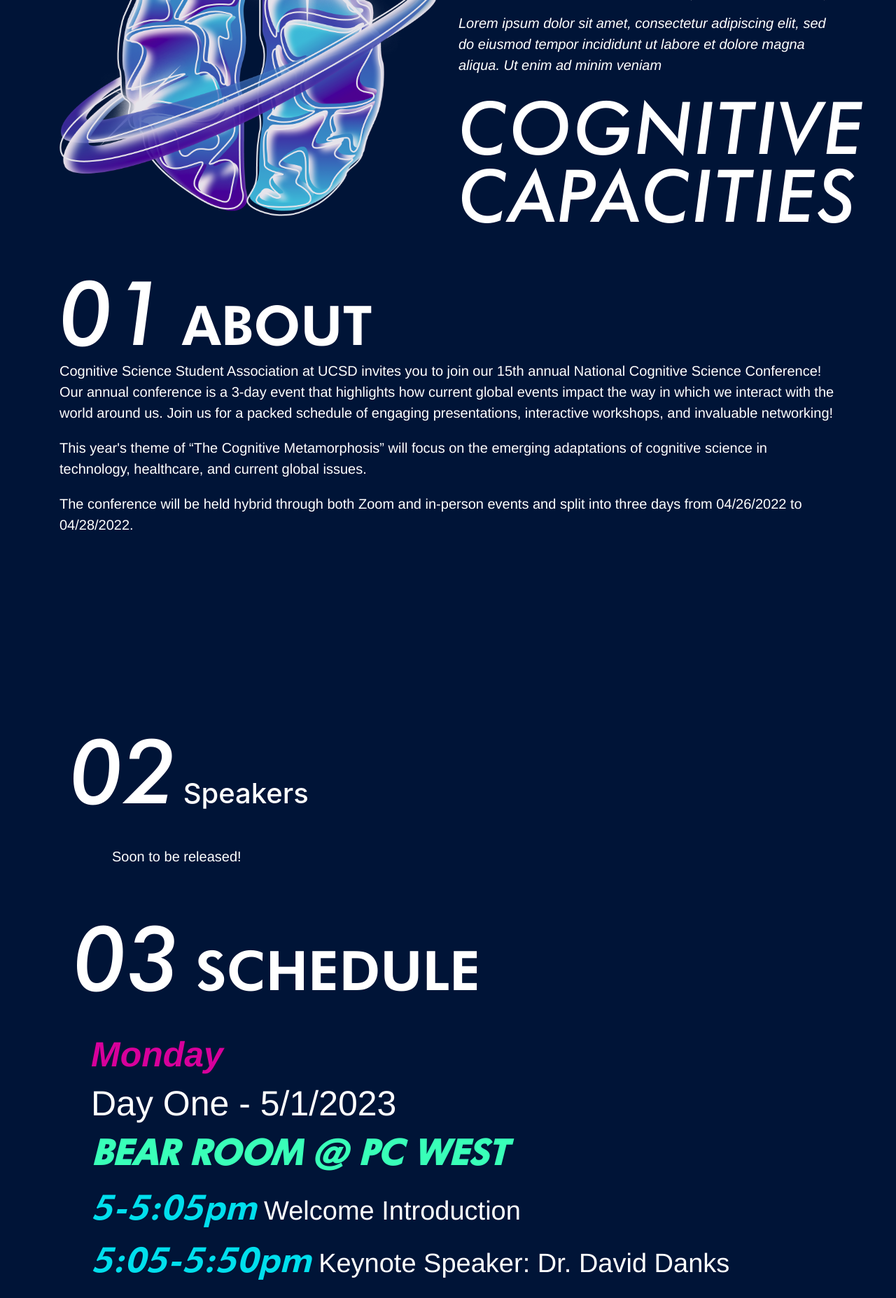
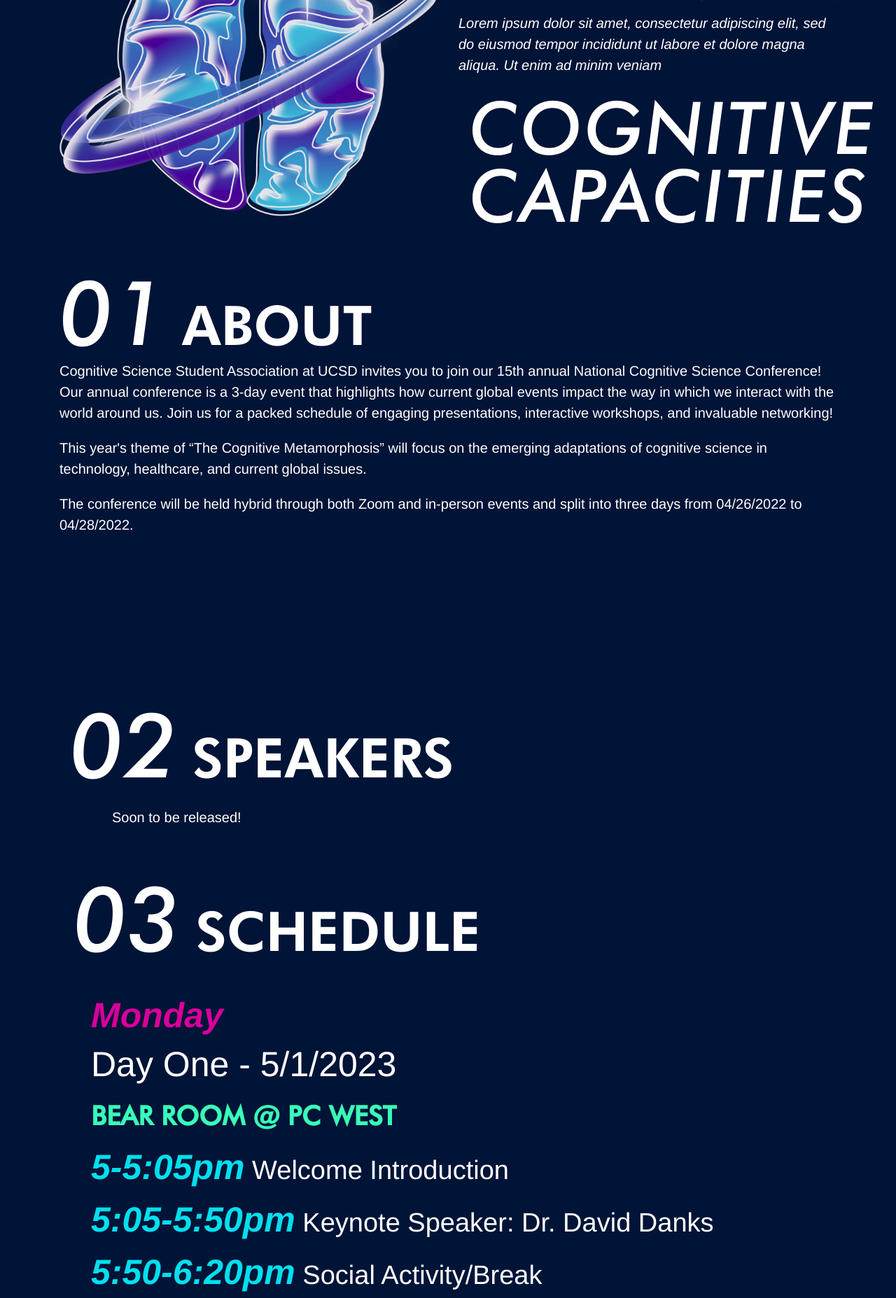
Before and after one commit to CSSA-UCSD/conference2023, a React (Create React App) app: page /#/ in a window 1280 px wide. Shown: the part 340-2195 px from the top of the page at 70% size. Built offline with nearby package versions, Linux system fonts and the light colour scheme.

Commit message:
Attempt at fixing fonts/colors for Home pg, still some to be fixed

```diff
--- a/src/components/pages/Home.js
+++ b/src/components/pages/Home.js
@@ -64,7 +64,7 @@ class Home extends React.Component {
                     </div>
                     <div className="home-title col-sm-6 ">
                         <h1>Beyond</h1>
-                        <h1><div className="nowrap"><span className="ital">The Mind</span></div></h1>
+                        <h1><span className="nowrap"><span className="ital">The Mind</span></span></h1>
                         <p><i>Lorem ipsum dolor sit amet, consectetur adipiscing elit, sed do eiusmod tempor incididunt ut labore et dolore magna aliqua. Ut enim ad minim veniam </i></p>
                         <h1><span className="ital" id="subhead"> Cognitive Capacities </span></h1>
                     </div>
@@ -81,7 +81,7 @@ class Home extends React.Component {
                 <div className="speakers">
                     <div className="container py-5">
                         <div className="speakers-title header-gradient pt-5">
-                            <h2><span className="ital">02</span> Speakers</h2>
+                            <h3><span className="ital">02</span> Speakers</h3>
                             <p className="px-5 mt-4">Soon to be released!</p>
                         </div>
                     </div>
--- a/src/components/pages/Schedule.js
+++ b/src/components/pages/Schedule.js
@@ -11,9 +11,7 @@ class Team extends React.Component {
         return (
             <div className="schedule pt-5">
                 <div className="container py-5">
-                    <div className="schedule-title header-gradient">
-                        <h1 className="pb-5">Schedule</h1>
-                    </div>
+                    <h1 className="pb-5">Schedule</h1>
                     <Day />
                     {/* {EventComponent} */}
 
--- a/src/style/pages/_home.scss
+++ b/src/style/pages/_home.scss
@@ -1,9 +1,3 @@
-h1 {
-    padding-left: 15px;
-    padding-right: 15px;
-    padding-bottom: 15px;
-}
-
 @include media-md {
 h1 {
     padding-left: 0px;
@@ -15,10 +9,13 @@ img {
     border-radius: 0.5rem;
 }
 
-// default h1
 h1 {
-    font-size: 4.4rem;
+    padding-left: 15px;
+    padding-right: 15px;
+    padding-bottom: 15px;
+    font-size: 4.4rem; // default font size i.e. for Schedule, Register header
 }
+
 
 .ital {
     font-family: $header-font-2;
@@ -40,56 +37,10 @@ h3 {
 */
 
 /* Styling for Schedule Section */
-.schedule {
-    .day-schedule-content {
-        /*
-        position: relative;
-        border: 0.25rem solid transparent;
-        border-radius: 16px;
-        background: $primary-light;
-        background-clip: padding-box;
-        padding: 1rem;
+.home {
 
-        &::after {
-            position: absolute;
-            top: -0.25rem; bottom: -0.25rem;
-            left: -0.25rem; right: -0.25rem;
-            //background: linear-gradient(135deg, $gradient-c-1, $gradient-c-2, $gradient-c-3, $gradient-c-4, $gradient-c-5);
-            content: '';
-            z-index: -1;
-            border-radius: 16px;
-        }
-        */
+}
 
-        p {
-            margin-bottom: 0 !important;
-        }
-    }
-
-    .day-info {
-        font-size: 1.9rem;
-
-        .time {
-            color: $accent-4;
-            font-style: italic;
-        }
-        h4 {
-            font-family: $small-header;
-            font-size: 0.9rem;
-            color: $primary-dark;
-        }
-        .loc {
-            color: $accent-3;
-            text-transform: uppercase;
-        }
-    }
-
-    .day-img {
-        img{
-            width: inherit;
-        }
-}
-}
 
 /* Styling for Speakers Section */
 .speakers {
@@ -156,6 +107,9 @@ h3 {
         #subhead {
             font-size: 5.2rem;
         }
+
+
+
 
         /*
         @keyframes color-change {
@@ -239,6 +193,48 @@ h3 {
         // background-image: url("../../assets/orangeGalaxy.png");
         background-image: none;
     }
+
+
+    .schedule {
+        .day-schedule-content {
+            p {
+                margin-bottom: 0 !important;
+            }
+        }
+
+        .day-info {
+            h4 {
+                font-family: $small-header;
+                font-size: 1.4rem;
+                color: $primary-dark;
+            }
+            .time {
+                color: $accent-4;
+                font-style: oblique;
+                font-family: $body-font;
+                font-weight: bold;
+            }
+            p {
+                font-family: $body-font;
+                font-size: 1.9rem;
+            }
+            .loc {
+                font-family: $small-header;
+                color: $accent-3;
+                font-size: 1.9rem;
+                text-transform: uppercase;
+                font-style: normal;
+            }
+        }
+
+
+
+        .day-img {
+            img{
+                width: inherit;
+            }
+        }
+    }
 }
 
 /* Home Page Animation */
```
